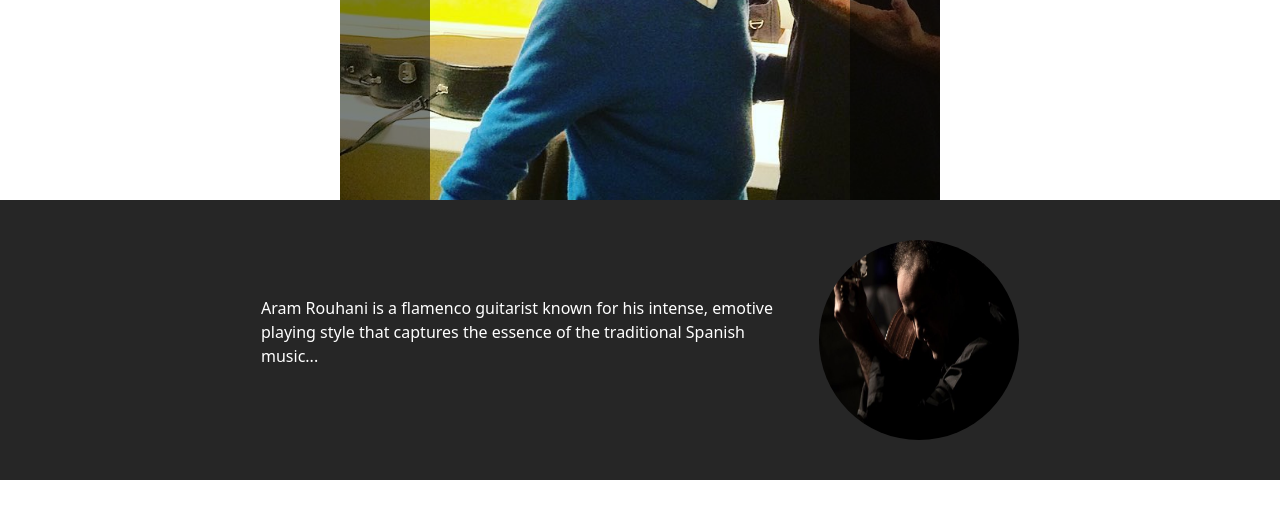
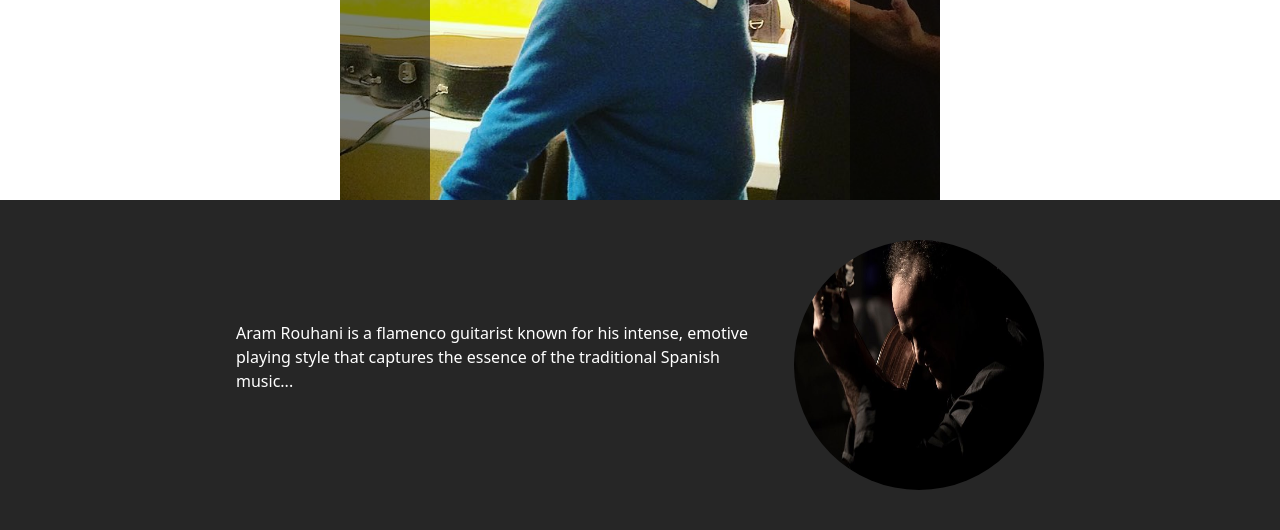
Before and after one commit to AisDisappeared/AR-PW, a Django app: page / in a window 1280 px wide. Shown: the part 450-980 px from the top of the page. Before the commit the page ends 930 px from the top, so only its background shows below. Run offline with Django 5.2, Linux system fonts and the light colour scheme.

Commit message:
image profile size changed

```diff
--- a/templates/website/index.html
+++ b/templates/website/index.html
@@ -31,8 +31,8 @@
           }
 
           .image {
-            width: 200px;
-            height: 200px;
+            width: 250px;
+            height: 250px;
             border-radius: 50%;
           }
 
```
